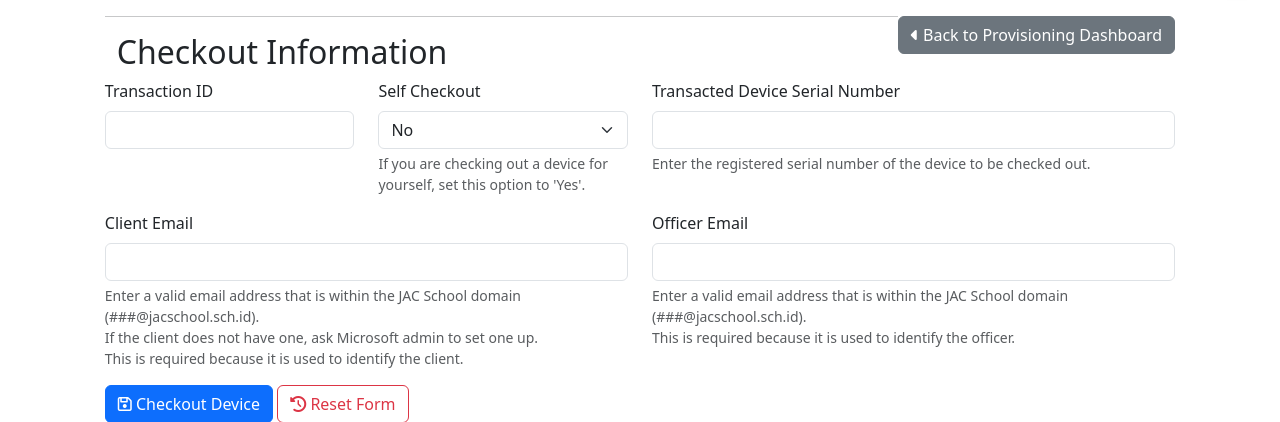
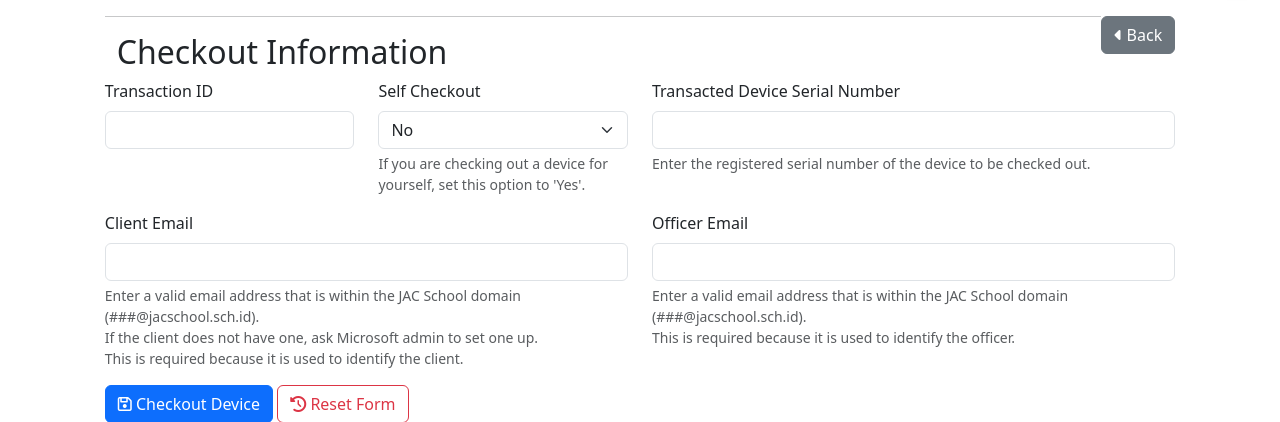
Before and after one commit to ravendinata/JACITA-Kanri, a Flask app: template templates/provision_device.html in a window 1280 px wide. Shown: the part 82-504 px from the top of the page. Run offline with Flask 3, Linux system fonts and the light colour scheme; the template is opened without the code that fills it, so the values that code supplies are empty; parts of the project's set-up code (start-up, migrations or seed data) failed here and were passed over; some libraries are stand-ins or nearby versions.

Commit message:
Tweak back button on provision device page

```diff
--- a/templates/provision_device.html
+++ b/templates/provision_device.html
@@ -7,7 +7,7 @@
 </div>
 {% endif %}
 <div class="container-fluid" style="width: 90%; padding-bottom: 48px;">
-    <span><a href="/provisioning_dashboard" class="btn btn-secondary float-end"><i class="fa-solid fa-caret-left"></i> Back to Provisioning Dashboard</a></span>
+    <span><a href="#" onclick="history.back()" class="btn btn-secondary float-end"><i class="fa-solid fa-caret-left"></i> Back</a></span>
     <h2>{{ title }}</h2>
     <hr>
     <form class="needs-validation" id="deviceProvisioningForm" method="POST" novalidate>
```
